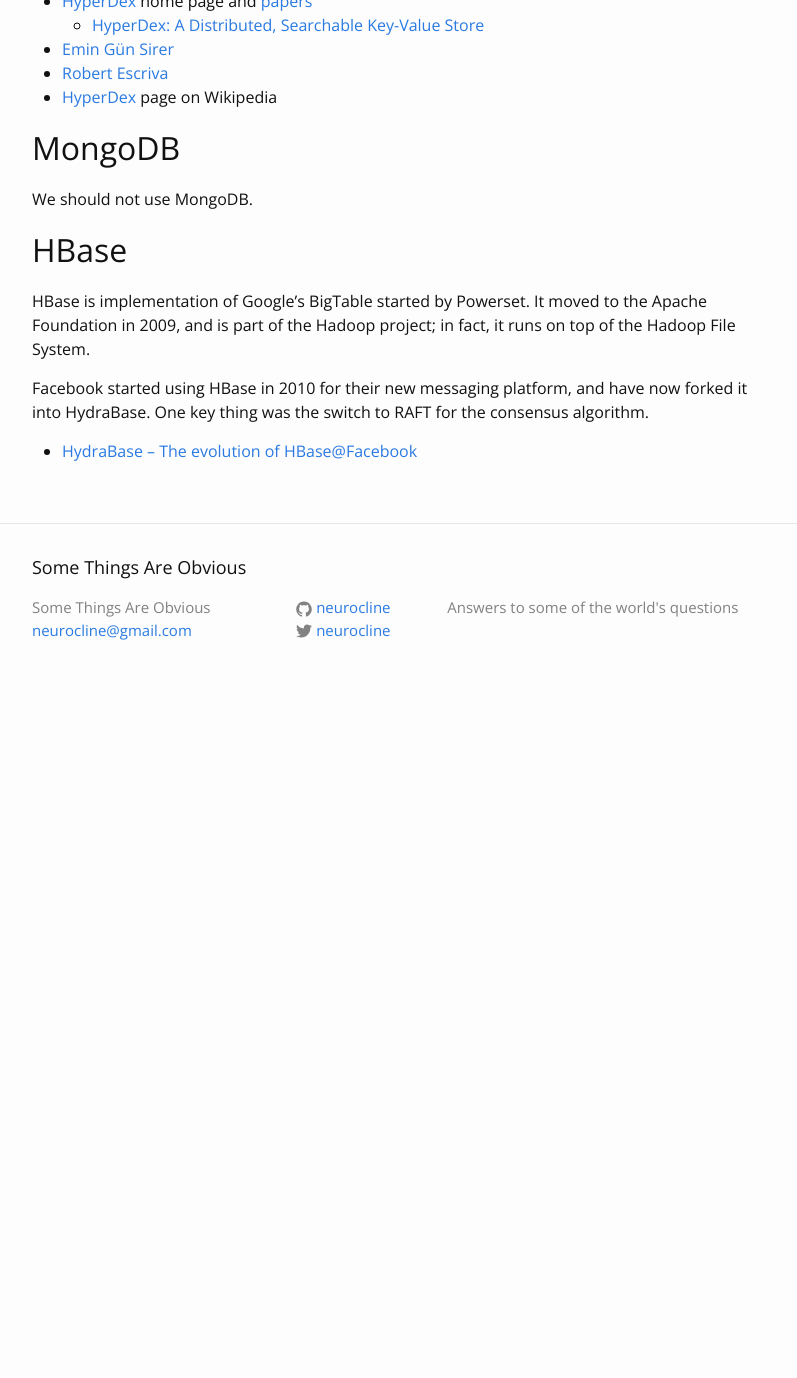
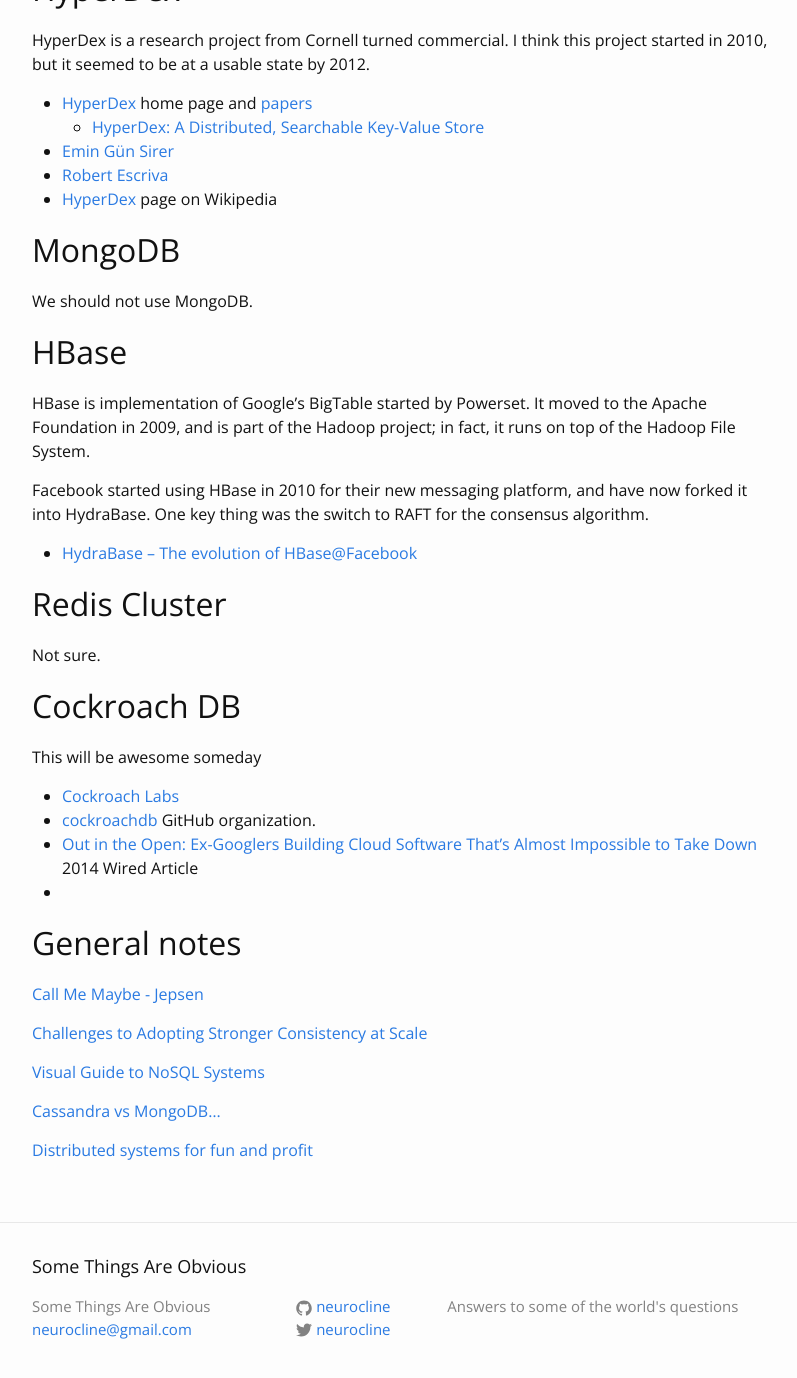
Before and after one commit to neurocline/neurocline.github.io, a Jekyll site: the page built from _posts/2015-09-17-distributed-databases.markdown, in a window 1280 px wide and 1400 px high, scrolled down 970 px. Shown: the top 1378 px of the window, without its empty margins (238-1035 px from the left). Built offline with Jekyll 4.4.1, drawn with Linux system fonts in a browser that asks for light colours; before the commit the page ends 1671 px from its top, so only the background shows below that; some of the changed text lies outside the part shown.

Commit message:
Distributed databases

```diff
--- a/_posts/2015-09-17-distributed-databases.markdown
+++ b/_posts/2015-09-17-distributed-databases.markdown
@@ -7,6 +7,10 @@ tags: database, distributed
 ---
 
 What are our options if we want a distributed, fault-tolerant database?
+
+## MySQL Cluster (NDB)
+
+It's very widely used at scale.
 
 ## Cassandra
 
@@ -57,3 +61,28 @@ Facebook started using HBase in 2010 for their new messaging platform, and have
 HydraBase. One key thing was the switch to RAFT for the consensus algorithm.
 
 * [HydraBase – The evolution of HBase@Facebook](https://code.facebook.com/posts/321111638043166/hydrabase-the-evolution-of-hbase-facebook/)
+
+## Redis Cluster
+
+Not sure.
+
+## Cockroach DB
+
+This will be awesome someday
+
+* [Cockroach Labs](http://www.cockroachlabs.com/)
+* [cockroachdb](https://github.com/cockroachdb) GitHub organization.
+* [Out in the Open: Ex-Googlers Building Cloud Software That’s Almost Impossible to Take Down](http://www.wired.com/2014/07/cockroachdb/) 2014 Wired Article
+*
+
+## General notes
+
+[Call Me Maybe - Jepsen](https://aphyr.com/tags/Jepsen)
+
+[Challenges to Adopting Stronger Consistency at Scale](https://www.usenix.org/system/files/conference/hotos15/hotos15-paper-ajoux.pdf)
+
+[Visual Guide to NoSQL Systems](http://blog.nahurst.com/visual-guide-to-nosql-systems)
+
+[Cassandra vs MongoDB...](http://kkovacs.eu/cassandra-vs-mongodb-vs-couchdb-vs-redis)
+
+[Distributed systems for fun and profit](http://book.mixu.net/distsys/single-page.html)
```
